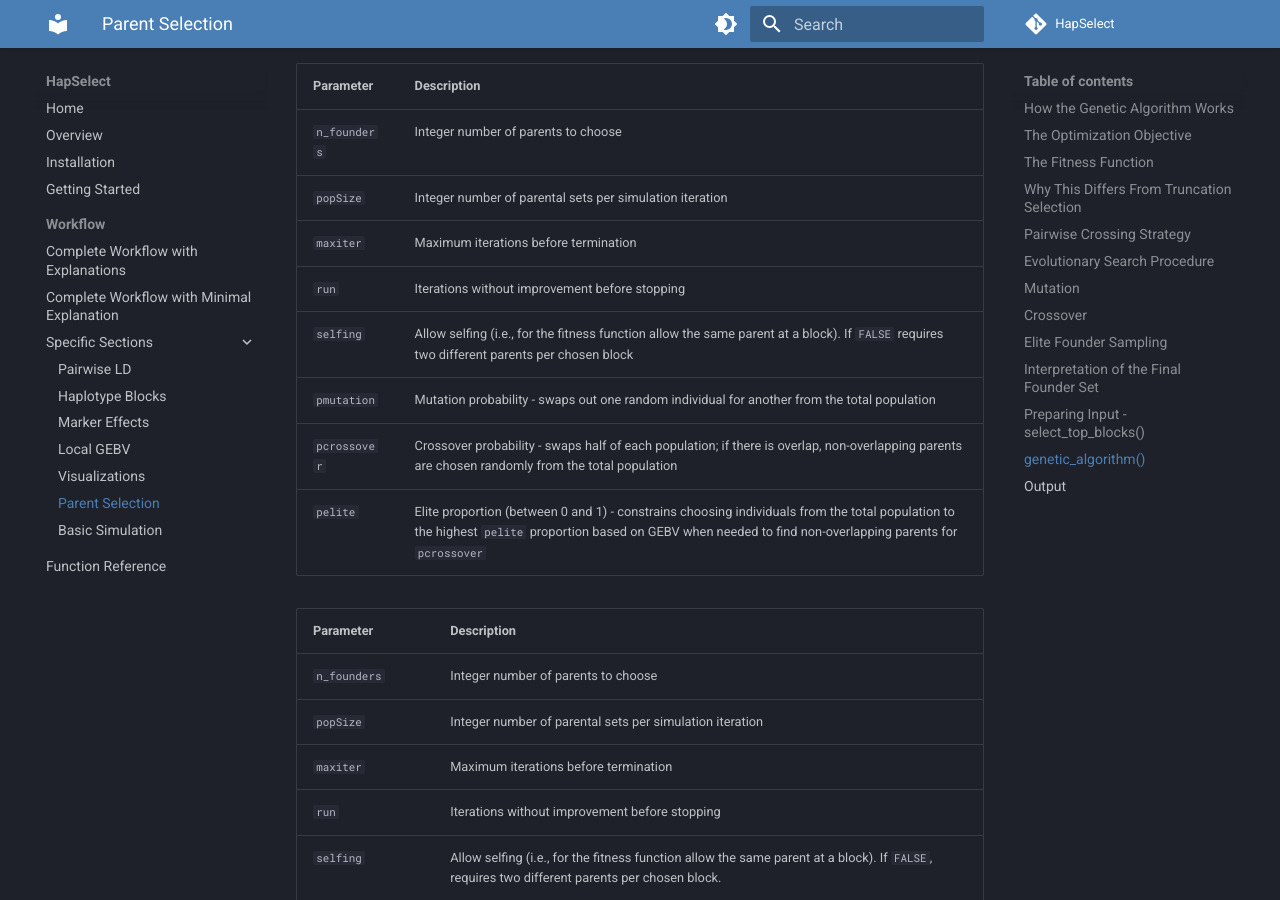
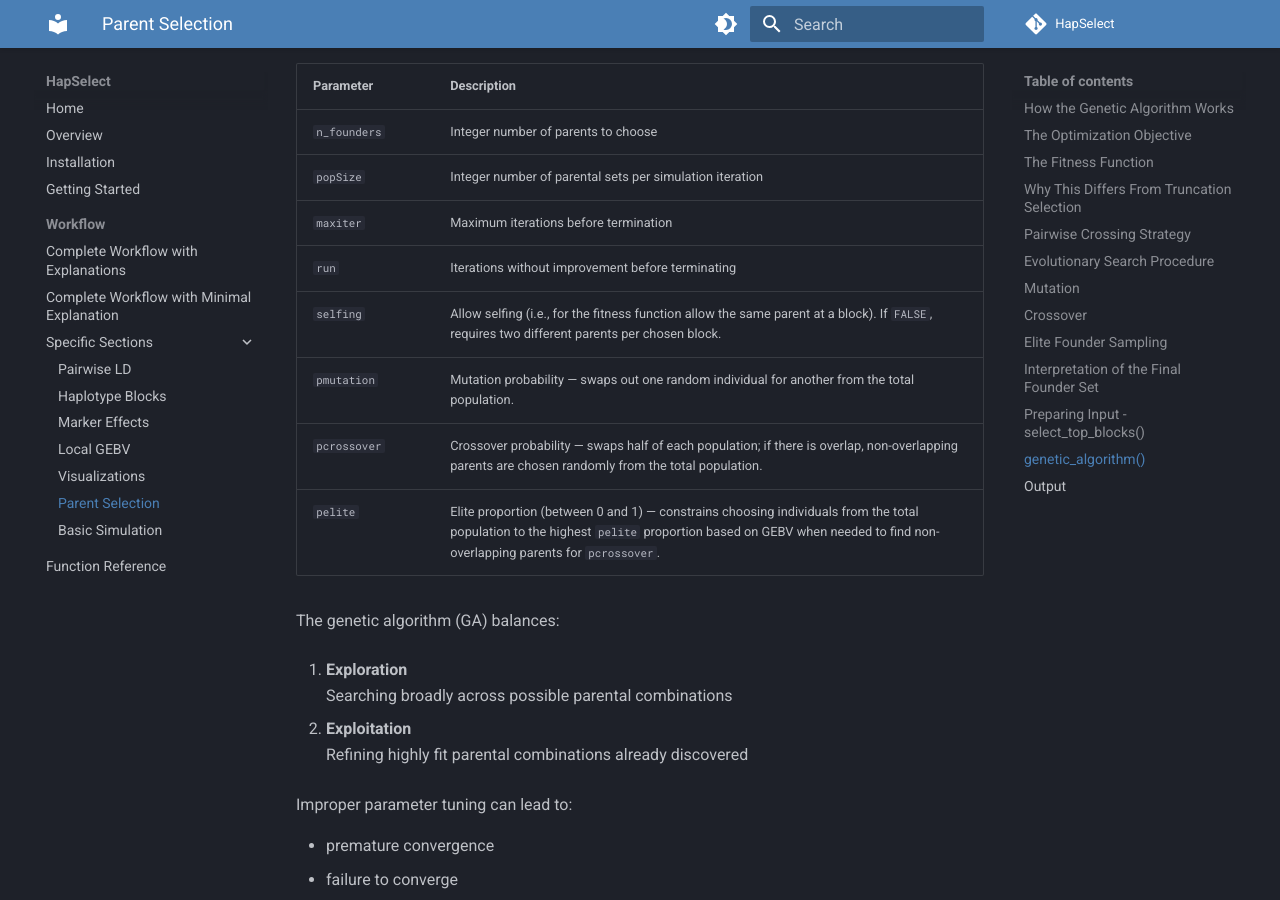
Before and after one commit to wrshf7/HapSelect-Docs, an MkDocs documentation site: the page built from docs/workflow/parent-selection.md, in a window 1280 px wide and 900 px high, scrolled down 7366 px. Built offline with MkDocs 1.6.1 and Material for MkDocs 9.7.7, drawn with Linux system fonts in a browser that asks for light colours; comment, search, counter and statistics services are not loaded.

Commit message:
Update parent-selection.md

````diff
--- a/docs/workflow/parent-selection.md
+++ b/docs/workflow/parent-selection.md
@@ -276,17 +276,6 @@ GA_output <- genetic_algorithm(
 )
 ```
 
-| Parameter | Description |
-|---|---|
-| `n_founders` | Integer number of parents to choose |
-| `popSize` | Integer number of parental sets per simulation iteration |
-| `maxiter` | Maximum iterations before termination |
-| `run` | Iterations without improvement before stopping |
-| `selfing` | Allow selfing (i.e., for the fitness function allow the same parent at a block). If `FALSE` requires two different parents per chosen block |
-| `pmutation` | Mutation probability - swaps out one random individual for another from the total population |
-| `pcrossover` | Crossover probability - swaps half of each population; if there is overlap, non-overlapping parents are chosen randomly from the total population |
-| `pelite` | Elite proportion (between 0 and 1) - constrains choosing individuals from the total population to the highest `pelite` proportion based on GEBV when needed to find non-overlapping parents for `pcrossover` |
-
 <table>
   <colgroup>
     <col style="width: 20%; white-space: nowrap;">
@@ -318,7 +307,7 @@ GA_output <- genetic_algorithm(
 
     <tr>
       <td><code>run</code></td>
-      <td>Iterations without improvement before stopping</td>
+      <td>Iterations without improvement before terminating</td>
     </tr>
 
     <tr>
````
